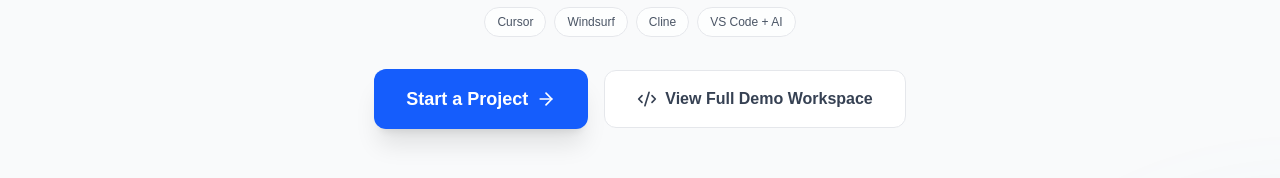
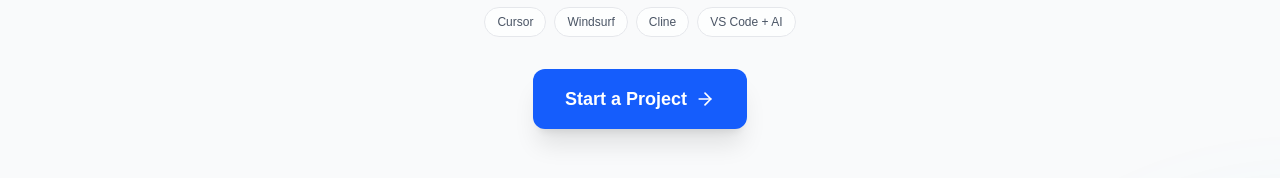
Before and after one commit to getskillary-com/Forecoding, a Next.js app: page / in a window 1280 px wide. Shown: the part 471-649 px from the top of the page. Built offline with nearby package versions, Linux system fonts and the light colour scheme; no server answers.

Commit message:
chore: temporarily remove demo workspace CTA

```diff
--- a/app/page.tsx
+++ b/app/page.tsx
@@ -2,7 +2,6 @@ import Link from "next/link";
 import {
     ArrowRight,
     Zap,
-    Code2,
     Rocket,
     Workflow,
     Layers3,
@@ -63,13 +62,6 @@ export default function Home() {
                             Start a Project
                             <ArrowRight className="w-5 h-5 group-hover:translate-x-1 transition-transform" />
                             <div className="absolute inset-0 rounded-xl bg-white/20 blur opacity-0 group-hover:opacity-100 transition-opacity duration-300" />
-                        </Link>
-                        <Link
-                            href="/demo"
-                            className="flex items-center gap-2 px-8 py-4 bg-white dark:bg-gray-800 hover:bg-gray-50 dark:hover:bg-gray-700 text-gray-700 dark:text-gray-200 rounded-xl font-semibold border border-gray-200 dark:border-gray-700 transition-colors"
-                        >
-                            <Code2 className="w-5 h-5" />
-                            View Full Demo Workspace
                         </Link>
                     </div>
                 </section>
```
